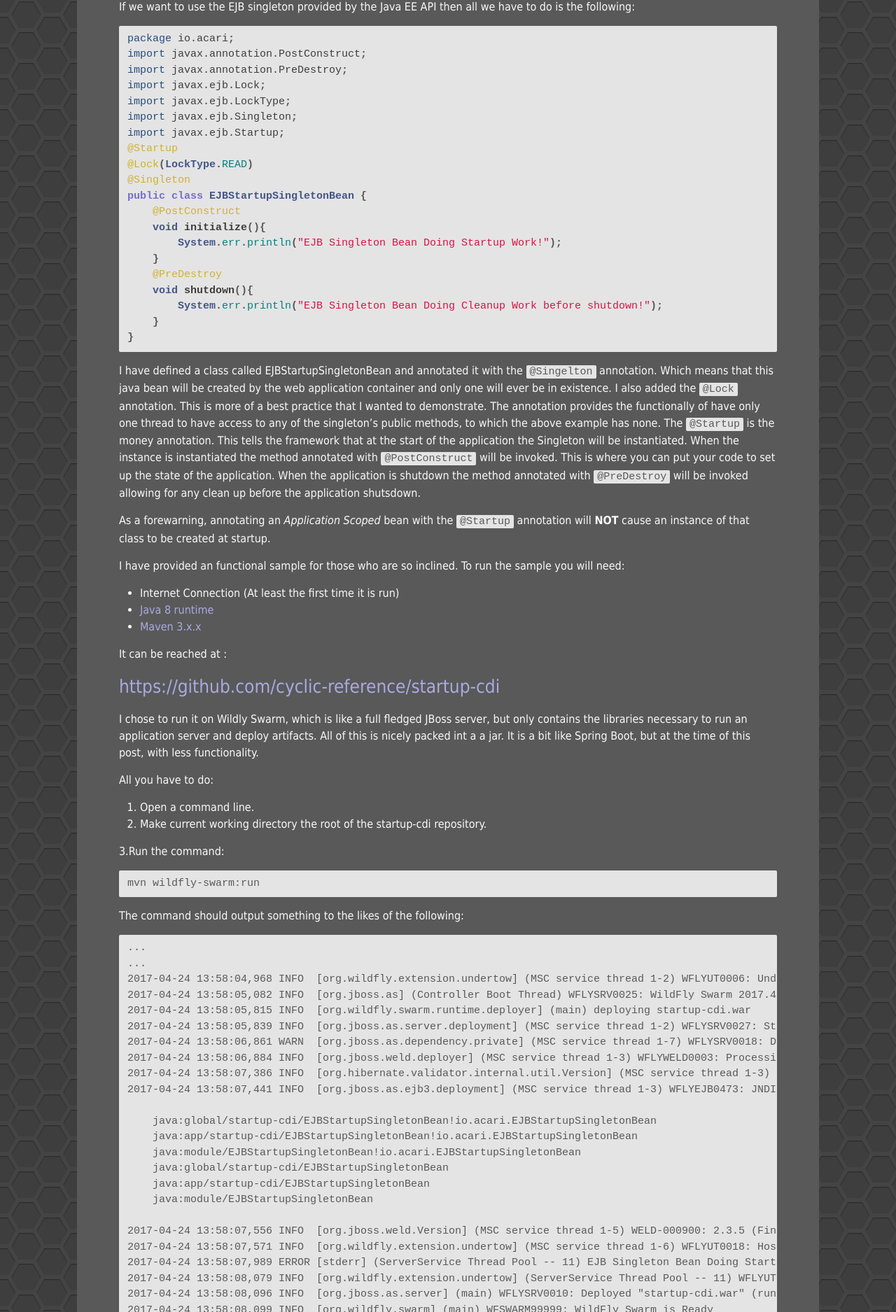
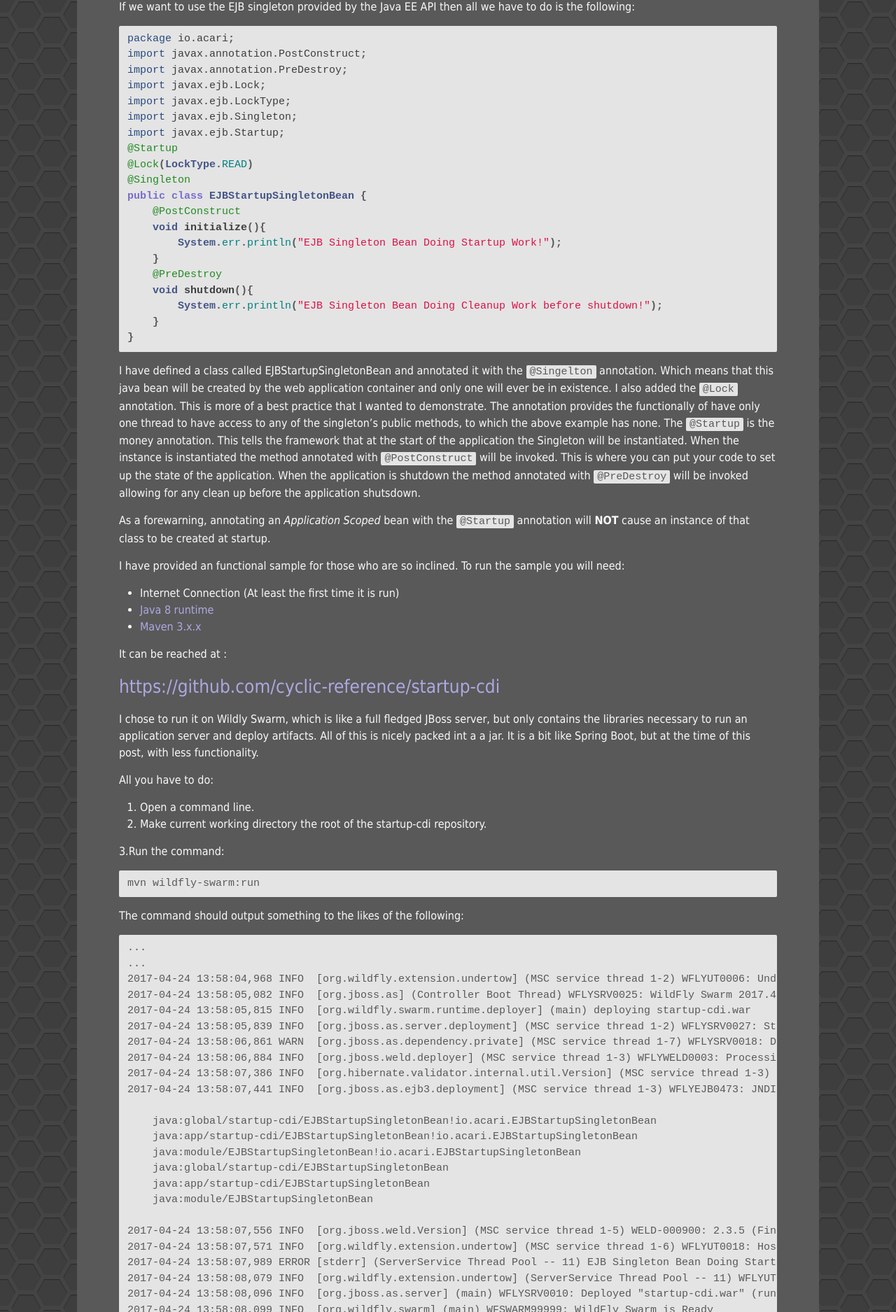
Before and after one commit to Unthrottled/blog, a Jekyll site: the page built from _posts/2017-04-23-Startup-CDI.md, in a window 1280 px wide. Shown: the part 1233-3108 px from the top of the page at 70% size. Built offline with Jekyll 4.4.1, drawn with Linux system fonts in a browser that asks for light colours.

Commit message:
Annotation better.

```diff
--- a/_sass/_syntax-highlighting.scss
+++ b/_sass/_syntax-highlighting.scss
@@ -7,7 +7,7 @@
 
     .kn    { color: $e621-box-blue}//modifiers
     .kd    { color: $reach-burned-purple}//modifiers
-    .nd    { color: #cfb133; font-weight: 400;}//annotation
+    .nd    { color: forestgreen; font-weight: 400;}//annotation
     .c     { color: #998; font-style: italic } // Comment
     .err   { color: #a61717; background-color: #e3d2d2 } // Error
     .k     { font-weight: bold } // Keyword
```
